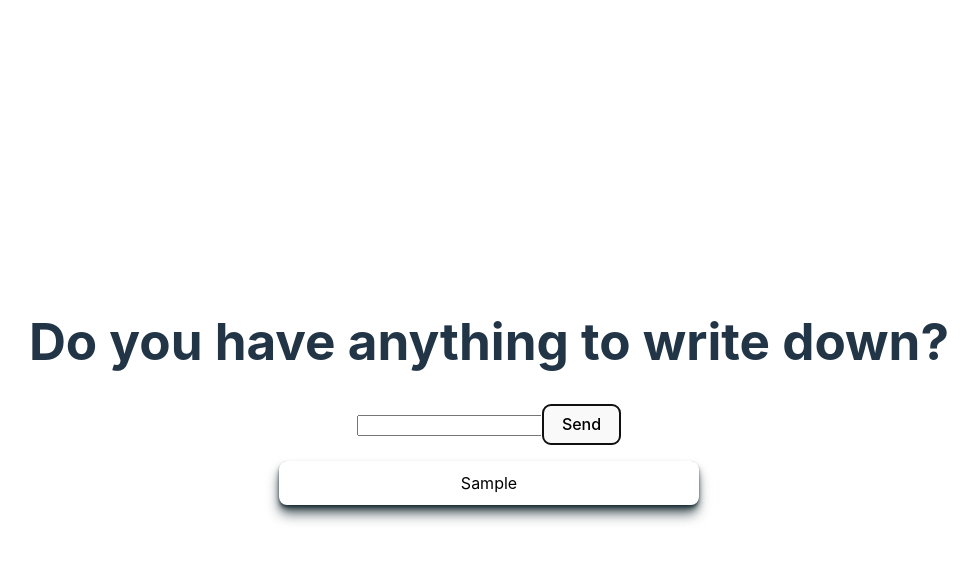
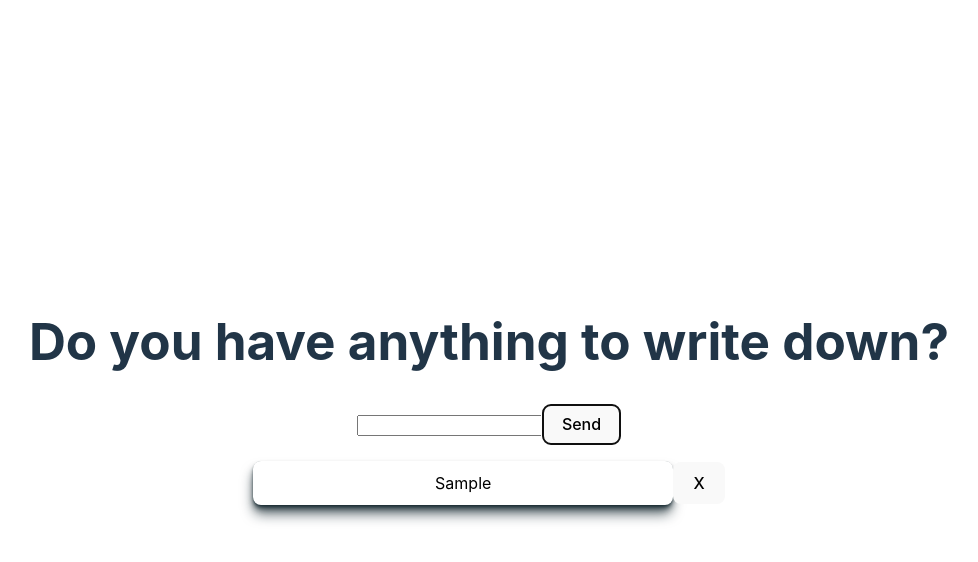
Before and after one commit to driera/organizer, a React (Vite) app: page / in a window 1280 px wide. Both pictures are taken after typing "Sample" into the empty fields and a click on the button "Send". Shown: the top 562 px of the page, without its empty margins (151-1129 px from the left). Built offline with nearby package versions, Linux system fonts and the light colour scheme.

Commit message:
User is able to delete a note

```diff
--- a/src/App.tsx
+++ b/src/App.tsx
@@ -10,10 +10,16 @@ function App() {
     setNotes([...notes, note]);
   };
 
+  const handleDelete = (index: number) => {
+    const newNotes = [...notes];
+    newNotes.splice(index, 1);
+    setNotes(newNotes);
+  };
+
   return (
     <>
       <NoteTaker onClick={handleClick} />
-      <NoteList notes={notes} />
+      <NoteList notes={notes} onDelete={handleDelete} />
     </>
   );
 }
--- a/src/components/NoteList.module.css
+++ b/src/components/NoteList.module.css
@@ -4,6 +4,12 @@
   justify-content: center;
   list-style: none;
   padding: 0;
+}
+
+.listItem {
+  display: flex;
+  justify-content: space-between;
+  align-items: center;
 }
 
 .note {
--- a/src/components/NoteList.tsx
+++ b/src/components/NoteList.tsx
@@ -3,19 +3,34 @@ import style from "./NoteList.module.css";
 
 type NoteListTypes = {
   notes: string[];
+  onDelete: (index: number) => void;
 };
 
-export const NoteList: FunctionComponent<NoteListTypes> = ({ notes }) => {
+export const NoteList: FunctionComponent<NoteListTypes> = ({
+  notes,
+  onDelete
+}) => {
   if (notes.length === 0) {
     return <p>No notes yet.</p>;
   }
-  const reversedNotes = [...notes].reverse();
 
   return (
     <ul className={style.list}>
-      {reversedNotes.map((note, index) => (
-        <li key={index} className={style.note}>
-          {note}
+      {notes.map((note, index) => (
+        <li
+          key={index}
+          className={style.listItem}
+          aria-labelledby={`note${index}`}
+        >
+          <div id={`note${index}`} className={style.note}>
+            {note}
+          </div>
+          <button
+            aria-label={`Delete note #${index}`}
+            onClick={() => onDelete(index)}
+          >
+            X
+          </button>
         </li>
       ))}
     </ul>
```
Also changed, not shown: 2 other files (tests, documents, lock files or other folders).
